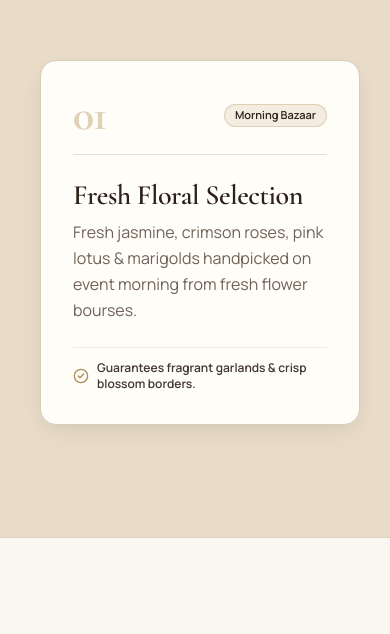
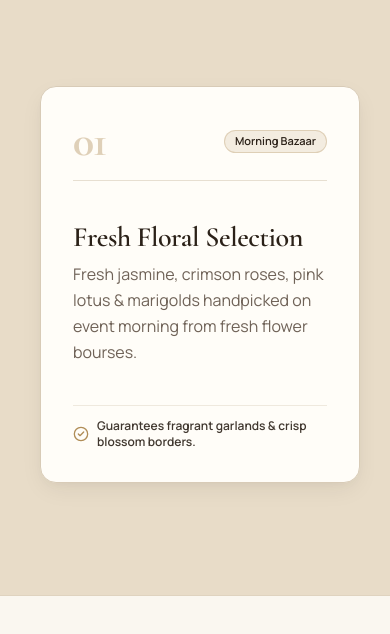
Before and after one commit to ArvindGuruRK/gift-trays, a Next.js app: page / in a window 390 px wide. Shown: the part 10436-11070 px from the top of the page. Built offline with nearby package versions, Linux system fonts and the light colour scheme.

Commit message:
perf: optimize image loading and ScrollTrigger initialization to eliminate layout shifts and improve performance.

```diff
--- a/src/components/animations/GSAPComponents.tsx
+++ b/src/components/animations/GSAPComponents.tsx
@@ -152,14 +152,24 @@ interface GSAPHorizontalScrollProps {
 }
 
 export function GSAPHorizontalScroll({ children, className = "" }: GSAPHorizontalScrollProps) {
+  // NOTE: this outer element is the GSAP pin trigger — it must not sit under
+  // an `overflow-hidden`/`overflow-scroll` ancestor, or the pin can misbehave
+  // (clip, jump, or fail to release cleanly). Clipping happens one level
+  // down instead, on the scroll wrapper below.
   const sectionRef = useGSAPHorizontalScroll();
 
   return (
-    <div ref={sectionRef} className={`relative w-full overflow-hidden ${className}`}>
-      <div className="w-full">
+    <div ref={sectionRef} className={`relative w-full ${className}`}>
+      {/*
+        Desktop/tablet (≥768px): GSAP pins the section above and drives this
+        track via transform, so it stays clipped + non-scrollable here.
+        Mobile (<768px): the pin never engages, so this becomes a plain
+        native horizontal swipe track with snap points instead.
+      */}
+      <div className="w-full overflow-x-auto md:overflow-hidden no-scrollbar overscroll-x-contain [-webkit-overflow-scrolling:touch]">
         <div
           data-horizontal-track
-          className="flex items-center gap-8 w-max px-6 sm:px-12 py-10 will-change-transform"
+          className="flex items-stretch gap-8 w-max px-6 sm:px-12 py-10 will-change-transform snap-x snap-mandatory md:snap-none"
         >
           {children}
         </div>
--- a/src/components/landing/CollectionsSection.tsx
+++ b/src/components/landing/CollectionsSection.tsx
@@ -152,6 +152,10 @@ export function CollectionsSection({ onSelectCollection }: CollectionsSectionPro
                   imageUrl={col.imageUrl}
                   imageAlt={col.imageAlt}
                   onClick={() => onSelectCollection?.(col)}
+                  // All 6 collection cards render on mount regardless of scroll position —
+                  // load them eagerly so they preload while the splash screen is up instead
+                  // of popping in lazily later.
+                  eager
                 />
               </motion.div>
             ))}
--- a/src/components/landing/GalleryPreviewSection.tsx
+++ b/src/components/landing/GalleryPreviewSection.tsx
@@ -252,6 +252,10 @@ export function GalleryPreviewSection({ onImageClick }: GalleryPreviewSectionPro
                   alt={item.imageAlt}
                   aspectRatio="4/3"
                   className="group-hover:scale-105 transition-transform duration-500"
+                  // The "all" tab (default) mounts every gallery photo up front, so there's
+                  // no scroll-based reason to lazy-load them — preload the lot while the
+                  // splash screen is up instead of popping them in as the user scrolls.
+                  eager
                 />
                 <div className="absolute inset-0 bg-primary/20 opacity-0 group-hover:opacity-100 transition-opacity flex items-center justify-center">
                   <div className="w-10 h-10 rounded-full bg-card/90 text-primary flex items-center justify-center shadow-warm-md">
--- a/src/components/landing/HowItWorksSection.tsx
+++ b/src/components/landing/HowItWorksSection.tsx
@@ -39,6 +39,41 @@ const PROCESS_STEPS = [
   },
   {
     step: "05",
+    title: "Vetrilai Pakku Bundles",
+    tag: "Sacred Offerings",
+    desc: "Fresh betel leaves, areca nuts & fragrant cardamom pods bundled in traditional silver bowls for ceremonial exchange.",
+    detail: "Hand-selected each morning for freshness & auspicious presentation."
+  },
+  {
+    step: "06",
+    title: "Coconut & Kumkum Presentation",
+    tag: "Auspicious Symbols",
+    desc: "Polished coconuts wrapped in kumkum-dusted cloth, paired with turmeric roots & fresh mango leaf torans.",
+    detail: "Symbolizes prosperity & blessings for the new household."
+  },
+  {
+    step: "07",
+    title: "Turmeric & Vermilion Chimizh",
+    tag: "Ritual Essentials",
+    desc: "Hand-filled silver chimizh boxes with pure turmeric powder, kumkum & sandalwood paste for the ceremony rites.",
+    detail: "Sealed fresh on the morning of your event."
+  },
+  {
+    step: "08",
+    title: "Zari Ribbon & Border Tying",
+    tag: "Finishing Touches",
+    desc: "Every tray finished with hand-tied zari ribbons, gold thread borders & fresh flower accents for a festive final look.",
+    detail: "Signature styling tailored to each family's colour palette."
+  },
+  {
+    step: "09",
+    title: "Quality Inspection & Packing",
+    tag: "Final Check",
+    desc: "Every tray undergoes a final hygiene & presentation check before being sealed for safe transport to your venue.",
+    detail: "Double-checked against your order manifest, item by item."
+  },
+  {
+    step: "10",
     title: "Brass Platter Assembly",
     tag: "Final Venue Setup",
     desc: "Polished brass lamps, silver kumkum chimizh & mirror-finished presentation platters delivered directly to venue.",
@@ -48,7 +83,10 @@ const PROCESS_STEPS = [
 
 export function HowItWorksSection() {
   return (
-    <Section theme="sand" padding="md" className="overflow-hidden border-y border-border/50">
+    // No `overflow-hidden` here — this section is an ancestor of the GSAP
+    // pin trigger below, and clipping ancestors is a common cause of pinned
+    // ScrollTrigger sections jumping/failing to release cleanly.
+    <Section theme="sand" padding="md" className="border-y border-border/50">
       <Container size="xl">
         <GSAPTextReveal as="div" className="text-center pt-6">
           <span className="text-eyebrow">Interactive Process</span>
@@ -56,7 +94,7 @@ export function HowItWorksSection() {
             How We Craft Your Seer Varisai Set
           </h2>
           <p className="text-body text-muted-foreground max-w-lg mx-auto mt-2">
-            Scroll down to translate through the 5 traditional steps that go into every custom tray order.
+            Scroll down to translate through the 10 traditional steps that go into every custom tray order.
           </p>
         </GSAPTextReveal>
 
@@ -64,7 +102,7 @@ export function HowItWorksSection() {
           {PROCESS_STEPS.map((card, i) => (
             <div
               key={i}
-              className="w-80 sm:w-96 p-8 rounded-2xl bg-card border border-border shadow-warm-md flex flex-col justify-between gap-6 shrink-0 relative overflow-hidden group hover:border-accent/60 transition-colors"
+              className="w-80 sm:w-96 p-8 rounded-2xl bg-card border border-border shadow-warm-md flex flex-col justify-between gap-6 shrink-0 relative overflow-hidden group hover:border-accent/60 transition-colors snap-center md:snap-align-none"
             >
               <div className="flex items-center justify-between border-b border-border/60 pb-4">
                 <span className="text-display font-serif font-bold text-accent/40 group-hover:text-accent transition-colors">
--- a/src/components/ui/CollectionCard.tsx
+++ b/src/components/ui/CollectionCard.tsx
@@ -14,6 +14,8 @@ export interface CollectionCardProps {
   imageAlt: string;
   onClick?: () => void;
   className?: string;
+  /** Load immediately instead of waiting for scroll proximity — for images that should be preloaded up front (e.g. while a splash screen is up) rather than lazy-loaded on scroll. */
+  eager?: boolean;
 }
 
 export function CollectionCard({
@@ -24,6 +26,7 @@ export function CollectionCard({
   imageAlt,
   onClick,
   className,
+  eager = false,
 }: CollectionCardProps) {
   return (
     <motion.div
@@ -40,6 +43,7 @@ export function CollectionCard({
         src={imageUrl}
         alt={imageAlt}
         fill
+        loading={eager ? "eager" : "lazy"}
         sizes="(max-width: 768px) 100vw, (max-width: 1200px) 50vw, 33vw"
         className="object-cover transition-transform duration-700 ease-luxury group-hover:scale-108"
       />
--- a/src/lib/gsap/hooks.ts
+++ b/src/lib/gsap/hooks.ts
@@ -369,9 +369,14 @@ export function useGSAPParallax(options: UseGSAPParallaxOptions = {}) {
 }
 
 /**
- * Hook 6: Horizontal Scroll Section
- * Converts vertical scrolling into horizontal translation for collections and galleries.
- * Uses smooth viewport scrub without forcing destructive DOM pin spacers inside cards.
+ * Hook 6: Horizontal Scroll Section (true scroll-jacking)
+ *
+ * Pins the section in the viewport and converts vertical scroll input into
+ * horizontal translation of the card track — the page itself stops advancing
+ * while the cards travel left-to-right, then releases back to normal vertical
+ * scroll the instant the track finishes. Only engages on wider (≥768px)
+ * viewports; below that, the caller renders a native `overflow-x-auto` swipe
+ * track instead, since pinned scroll-jacking is a poor fit for touch.
  */
 export function useGSAPHorizontalScroll() {
   const sectionRef = useRef<HTMLDivElement>(null);
@@ -380,33 +385,59 @@ export function useGSAPHorizontalScroll() {
     () => {
       if (!sectionRef.current || isReducedMotion()) return;
 
-      const track = sectionRef.current.querySelector("[data-horizontal-track]") as HTMLElement;
+      const section = sectionRef.current;
+      const track = section.querySelector("[data-horizontal-track]") as HTMLElement;
       if (!track) return;
 
-      const getScrollAmount = () => {
+      const mm = gsap.matchMedia();
+
+      mm.add("(min-width: 768px)", () => {
+        // Distance the track needs to travel so its last card lands flush
+        // with the right edge of the viewport.
+        const getDistance = () => {
           const trackWidth = track.scrollWidth;
-        const containerWidth = sectionRef.current?.clientWidth || window.innerWidth;
-        const amount = trackWidth - containerWidth;
-        return amount > 0 ? -amount : 0;
+          const viewportWidth = section.clientWidth;
+          return Math.max(trackWidth - viewportWidth, 0);
         };
 
-      gsap.to(track, {
-        x: getScrollAmount,
+        // Keep the pinned track clear of the sticky navbar instead of
+        // sliding underneath it.
+        const getNavOffset = () => {
+          const nav = document.querySelector("header");
+          return nav ? nav.getBoundingClientRect().height : 0;
+        };
+
+        const tween = gsap.to(track, {
+          x: () => -getDistance(),
           ease: "none",
           scrollTrigger: {
-          trigger: sectionRef.current,
-          start: "top 80%",
-          end: "bottom 20%",
-          scrub: 0.8,
+            trigger: section,
+            start: () => `top top+=${getNavOffset()}`,
+            // 1:1 pixel mapping — the horizontal travel takes exactly as
+            // long, in scroll distance, as the cards need to fully pass.
+            end: () => `+=${getDistance()}`,
+            pin: true,
+            pinSpacing: true,
+            // A touch of smoothing so the handoff feels buttery rather than
+            // rigidly locked to raw wheel deltas, without adding so much lag
+            // it feels disconnected from the input.
+            scrub: 0.5,
+            anticipatePin: 1,
             invalidateOnRefresh: true,
           },
+        });
+
+        return () => {
+          tween.scrollTrigger?.kill();
+          tween.kill();
+        };
       });
 
       // Ensure proper width calculations after images load
       const images = track.querySelectorAll("img");
       images.forEach((img) => {
         if (!img.complete) {
-          img.addEventListener("load", () => ScrollTrigger.refresh());
+          img.addEventListener("load", () => ScrollTrigger.refresh(), { once: true });
         }
       });
     },
```
Also changed, not shown: src/components/landing/HeroSection.tsx (+7 -1 lines), src/components/providers/SmoothScrollProvider.tsx (+21 -0 lines), src/components/ui/ImageFrame.tsx (+4 -3 lines), src/components/ui/SplashLoader.tsx (+4 -32 lines). Lines whose indentation alone changed are shown as unchanged.
